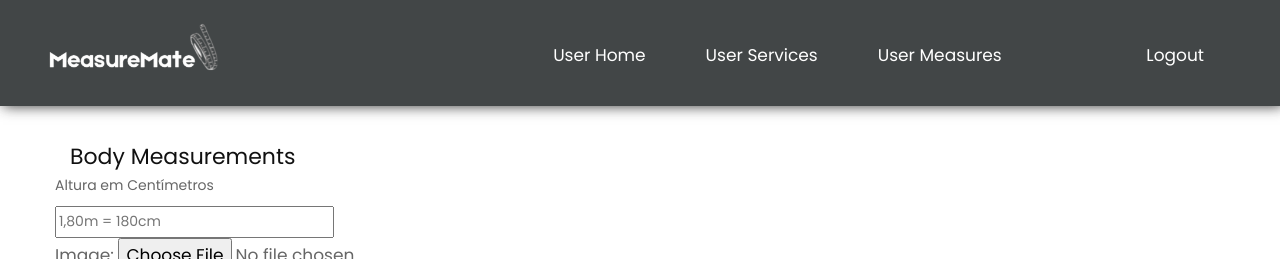
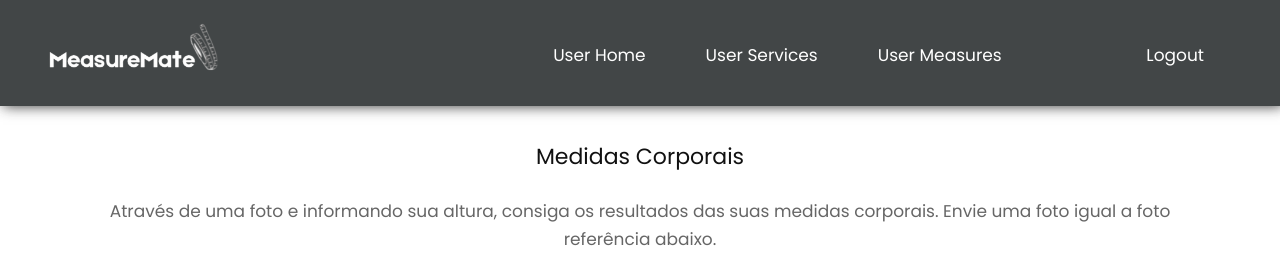
Before and after one commit to valeragabriel/design_measure, a Django app: page /bodyMeasure/ in a window 1280 px wide. Shown: the top 259 px of the page. Run offline with Django 5.2, Linux system fonts and the light colour scheme; the visitor is signed in with stand-in values (Sample User, id 1); some libraries are stand-ins or nearby versions.

Commit message:
Update bodyMeasure.html

```diff
--- a/templates/bodyMeasure.html
+++ b/templates/bodyMeasure.html
@@ -82,30 +82,48 @@
       <!-- main section -->
       <div class="container">
          <div class="row">
-            <div class="col-md-12">
-               <div class="title" style="margin-top: 140px;" >
-                  <h2>Body Measurements</h2>
+            <div class="col-md-12 text-center">
+               <div class="title" style="margin-top: 140px;">
+                  <h2>Medidas Corporais</h2>
+               </div>
+               <div class="description mt-4">
+                  <p>
+                     Através de uma foto e informando sua altura, consiga os resultados das suas medidas corporais.
+                     Envie uma foto igual a foto referência abaixo.
+                  </p>
+               </div>
+               <div class="reference-image mt-4">
+                  <img src="{% static 'images/imagem_ref.png' %}" alt="Imagem de Referência" class="img-fluid">
                </div>
             </div>
-         <main>
-             <form method="post" enctype="multipart/form-data">
+            <main class="col-md-12 mt-4">
+               <form method="post" enctype="multipart/form-data" class="needs-validation" novalidate>
                   {% csrf_token %}
-                 <label for="height_cm">Altura em Centímetros</label><br>
-                 <input type="number" id="height_cm" name="height_cm" placeholder="1,80m = 180cm" required><br>
+                  <div class="form-group">
+                     <label for="height_cm">Altura em Centímetros</label>
+                     <input type="number" class="form-control" id="height_cm" name="height_cm" placeholder="1,80m = 180cm" required>
+                     <div class="invalid-feedback">
+                        Por favor, insira sua altura em centímetros.
+                     </div>
+                  </div>
                   {{ form.as_p }}
-                 <button type="submit">Enviar</button>
+                  <button type="submit" class="btn btn-primary mt-3">Enviar</button>
                </form>
                {% if form.errors %}
-                 <p style="color: red;">Erro ao enviar o formulário. Por favor, verifique os campos e tente novamente.</p>
+                  <div class="alert alert-danger mt-3">
+                     Erro ao enviar o formulário. Por favor, verifique os campos e tente novamente.
+                  </div>
                {% endif %}
                {% if image_results %}
-                 <section id="results">
+                  <section id="results" class="mt-4">
                      <h2>Resultados</h2>
-                     <img src="{{ image_results }}" alt="Resultado da Imagem">
+                     <img src="{{ image_results }}" alt="Resultado da Imagem" class="img-fluid">
                   </section>
                {% endif %}
             </main>
          </div>
+      </div>
+      <!-- main section -->
       <!-- footer -->
       <footer>
         <div class="footer">
```
Lines whose indentation alone changed are shown as unchanged.
